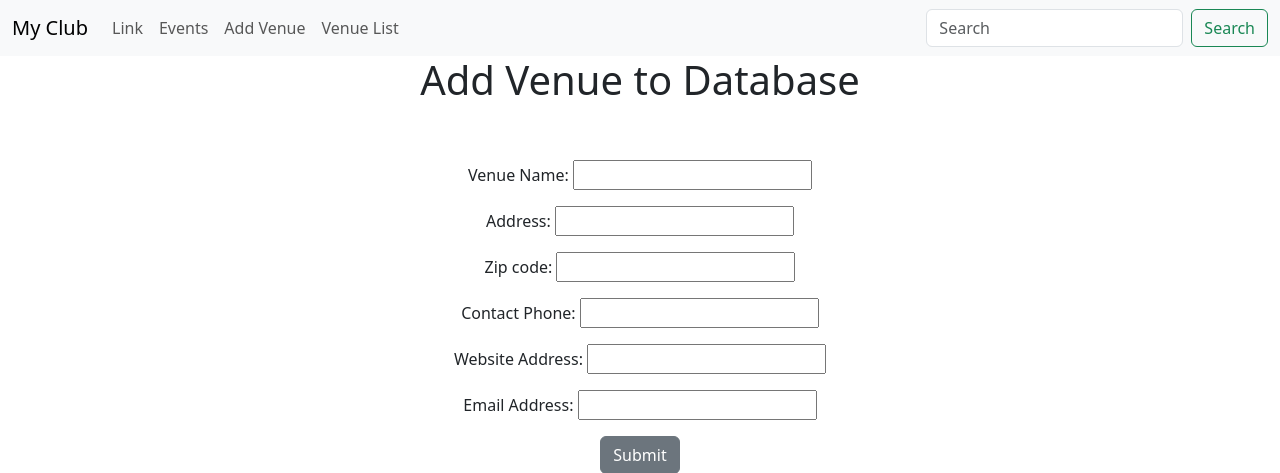
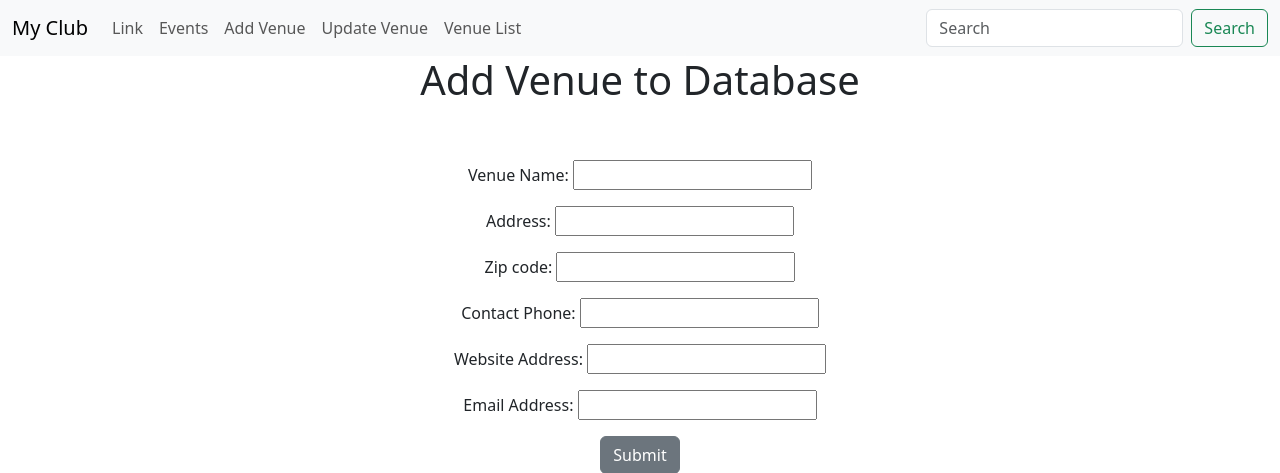
Before and after one commit to suraj-2021/django-eventmanagement_app, a Django app: template myclub_website/events/templates/events/add_venue.html in a window 1280 px wide. Shown: the top 473 px of the page. Run offline with Django 4.2, Linux system fonts and the light colour scheme; the template is opened without the code that fills it: values that come from a table or form of the project are taken from there, others are empty; parts of the project's set-up code (start-up, migrations or seed data) failed here and were passed over.

Commit message:
Making Progress on the process of updating databse through froent end method

```diff
--- a/myclub_website/events/templates/events/navbar.html
+++ b/myclub_website/events/templates/events/navbar.html
@@ -19,6 +19,10 @@
           </li>
 
           <li class="nav-item">
+            <a class="nav-link" href="{%url 'update-venue' %}"> Update Venue</a>
+          </li>
+
+          <li class="nav-item">
             <a class="nav-link" href="{%url 'list-venues' %}"> Venue List</a>
           </li>
 
--- a/myclub_website/events/urls.py
+++ b/myclub_website/events/urls.py
@@ -14,5 +14,6 @@ urlpatterns = [
      path('add_venue/', views.add_venue, name = 'add-venue'),
      path('list_venues/', views.list_venues, name = 'list-venues'),
      path('show_venue/<venue_id>', views.show_venue, name = 'show-venue'),
-     path('search_venues/', views.search_venues, name = 'search-venues'),
+     path('update_venues/<venue_id>', views.update_venues, name = 'update-venues'),
+
 ]
--- a/myclub_website/events/views.py
+++ b/myclub_website/events/views.py
@@ -6,6 +6,9 @@ from django.http import HttpResponseRedirect
 from .models import Event, Venue
 from.forms import VenueForm
 # Create your views here.
+def update_venue(request):
+   return render (request, 'events\update_venue.html', {})
+
 
 def search_venues(request):
     if request.method == "POST":
```
Also changed, not shown: myclub_website/events/templates/events/update_venue.html (added, +9 -0 lines).
